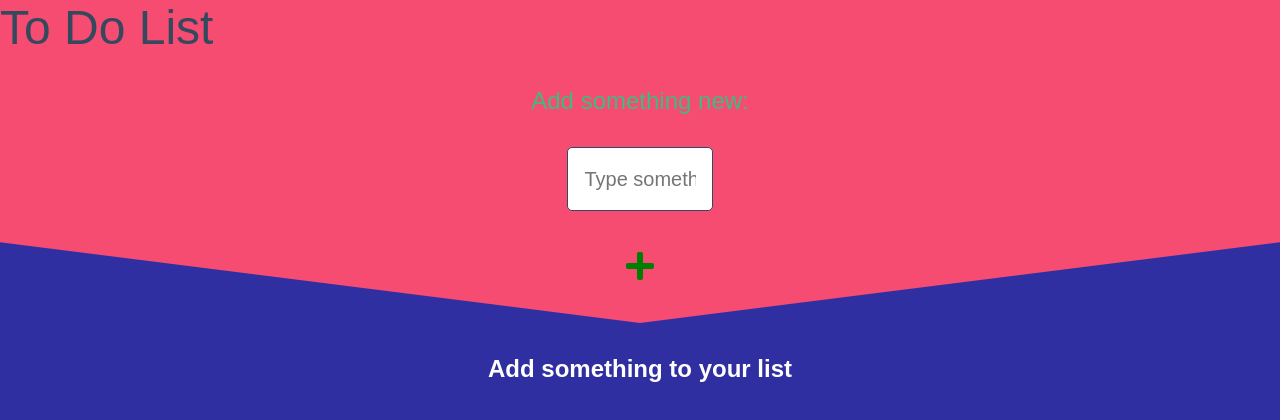
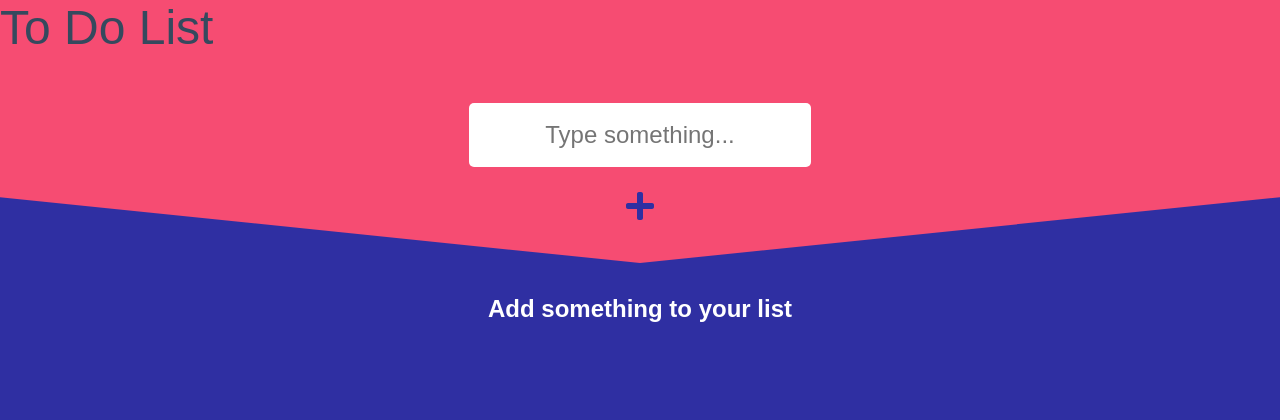
Before and after one commit to tiagological/to-do-list-vue, a Vue app: page / in a window 1280 px wide. Shown: the top 420 px of the page. Built offline with nearby package versions, Linux system fonts and the light colour scheme; a web font is replaced by a local one.

Commit message:
Changes colour and sizing

```diff
--- a/src/components/AddToDo.vue
+++ b/src/components/AddToDo.vue
@@ -1,6 +1,5 @@
 <template>
   <div class="container">
-    <span>Add something new:</span>
     <form v-on:submit="addToDo">
       <input
         placeholder="Type something..."
@@ -53,11 +52,7 @@ export default {
   align-items: center;
   justify-content: center;
   margin: 2rem 0;
-}
-
-span {
-  font-size: 1.5rem;
-  color: #42b983;
+  padding: 0 1rem;
 }
 
 form {
@@ -73,16 +68,16 @@ form {
   height: 4rem;
   padding: 1rem;
   text-align: center;
-  font-size: 1.25rem;
+  font-size: 1.5rem;
   border-radius: 5px;
-  border: 1px solid #35495e;
-  color: gray;
+  border: none;
+  color: #2f2fa2;
 }
 
 .input-text-field:focus {
   outline: none;
   border-radius: 5px;
-  border: 2px solid skyblue;
+  border: 2px solid #2f2fa2;
 }
 
 .add-btn {
@@ -90,7 +85,7 @@ form {
   border-style: none;
   border-radius: 50%;
   background-color: transparent;
-  color: #008000;
+  color: #2f2fa2;
   height: 3rem;
   width: 3rem;
   transition: all 200ms;
@@ -98,18 +93,11 @@ form {
 
 .add-btn:hover {
   cursor: pointer;
-  background-color: #c7ffc7;
+  background-color: #fff;
 }
 
 .add-icon {
   height: 2rem;
   width: auto;
 }
-
-@media only screen and (min-width: 768px) {
-  .input-text-field {
-    margin: 2rem;
-    width: 40%;
-  }
-}
 </style>
```
